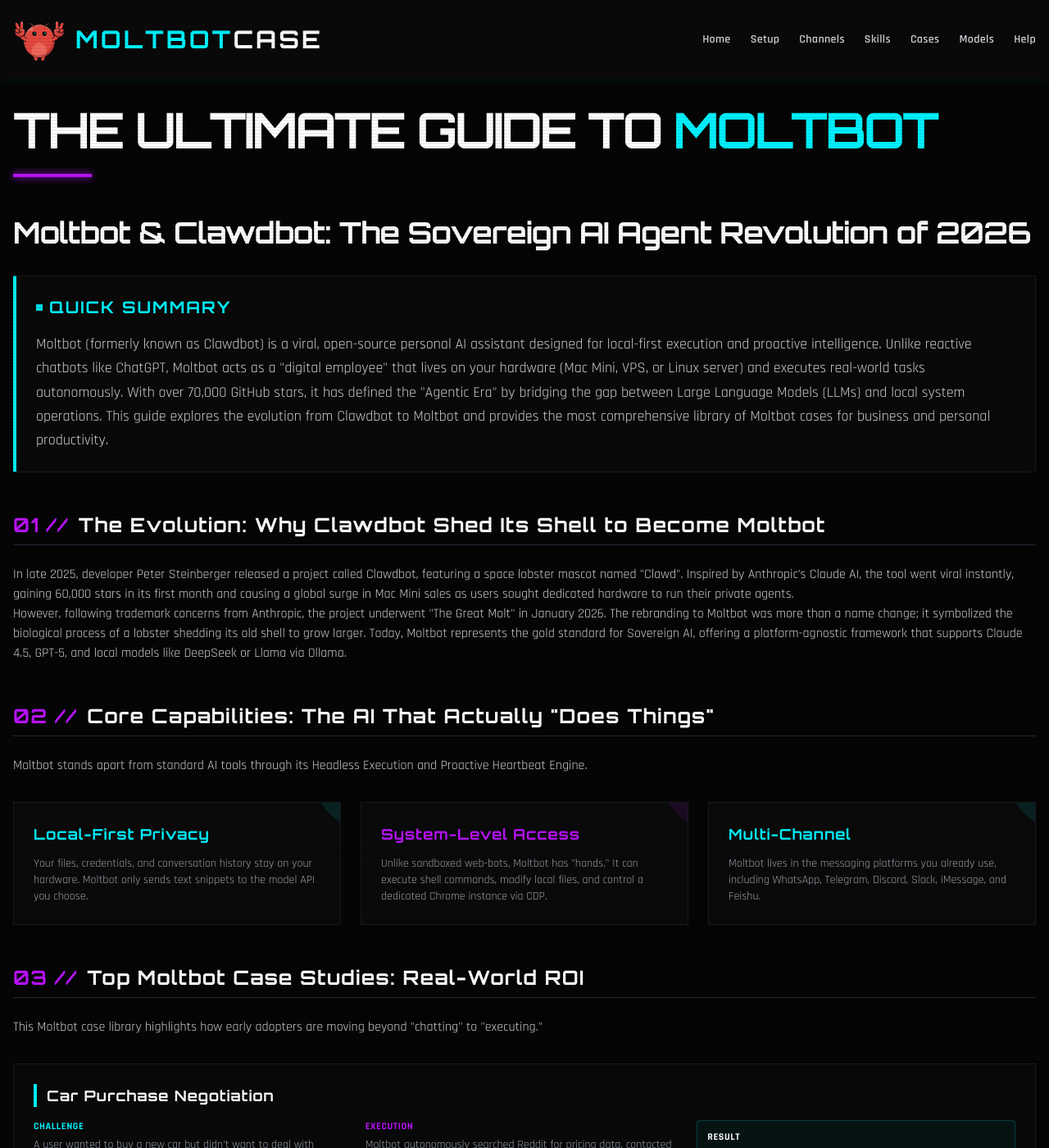
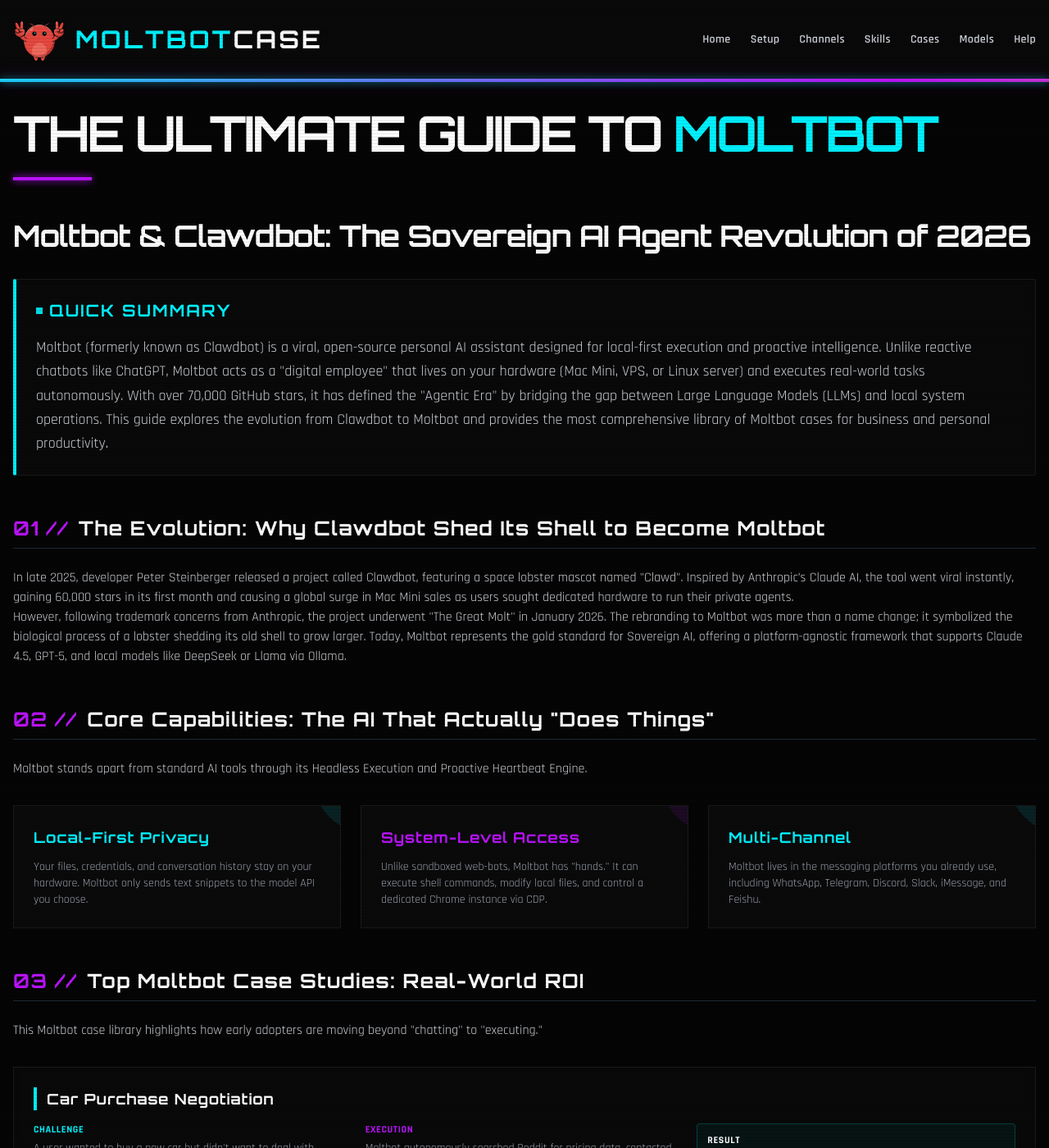
Before and after one commit to suikusales-hub/moltbot, a Jekyll site: the page built from index.html, in a window 1280 px wide and 1400 px high. Shown: the whole window at 82% size. Built offline with Jekyll 4.4.1, drawn with Linux system fonts in a browser that asks for light colours; nearby versions of some CDN libraries.

Commit message:
Add files via upload

```diff
--- a/assets/css/style.css
+++ b/assets/css/style.css
@@ -159,3 +159,24 @@
 .glitch-hover:hover {
   animation: glitch 0.3s cubic-bezier(.25, .46, .45, .94) both infinite;
 }
+
+/* Dynamic LED Strip */
+.cyber-led-strip {
+  width: 100%;
+  height: 4px;
+  background: linear-gradient(90deg,
+    var(--neon-cyan),
+    var(--neon-pink),
+    var(--neon-yellow),
+    var(--neon-green),
+    var(--neon-cyan));
+  background-size: 400% 100%;
+  animation: cyber-led-flow 6s linear infinite;
+  box-shadow: 0 0 10px rgba(0, 243, 255, 0.5), 0 0 20px rgba(188, 19, 254, 0.3);
+  z-index: 51;
+}
+
+@keyframes cyber-led-flow {
+  0% { background-position: 100% 0; }
+  100% { background-position: 0 0; }
+}
```
